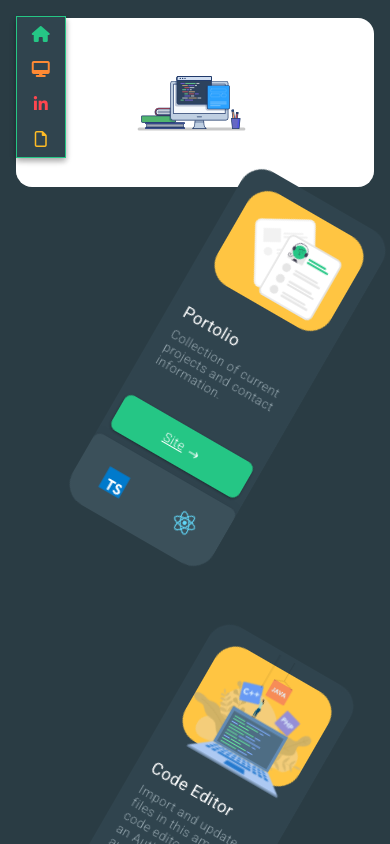
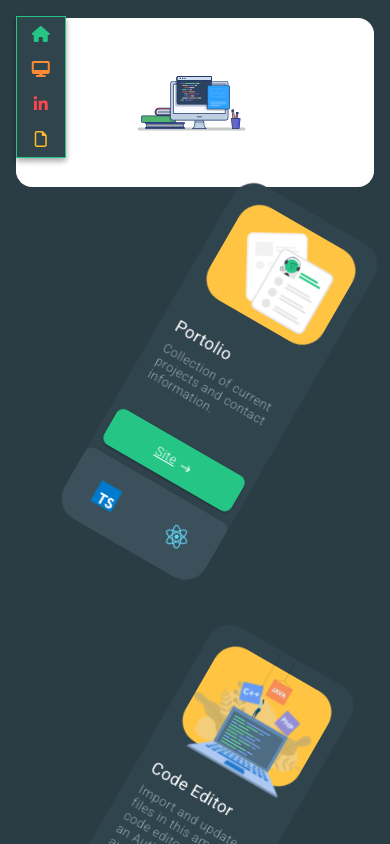
Before and after one commit to kterry1/swe-portfolio, a React (Create React App) app: page / in a window 390 px wide. In both pictures the pointer is over the element 195 px from the left and 1264 px from the top of the page. Shown: the part 842-1686 px from the top of the page. Built offline with nearby package versions, Linux system fonts and the light colour scheme.

Commit message:
Reduced mobile translate property for projects

```diff
--- a/src/index.css
+++ b/src/index.css
@@ -541,4 +541,11 @@ body {
   .project .proj-description {
     font-size: var(--font-size-xs);
   }
+
+  .proj-1:hover,
+  .proj-2:hover,
+  .proj-3:hover,
+  .proj-4:hover {
+    transform: rotate(30deg) translate(0px, -3rem);
+  }
 }
```
